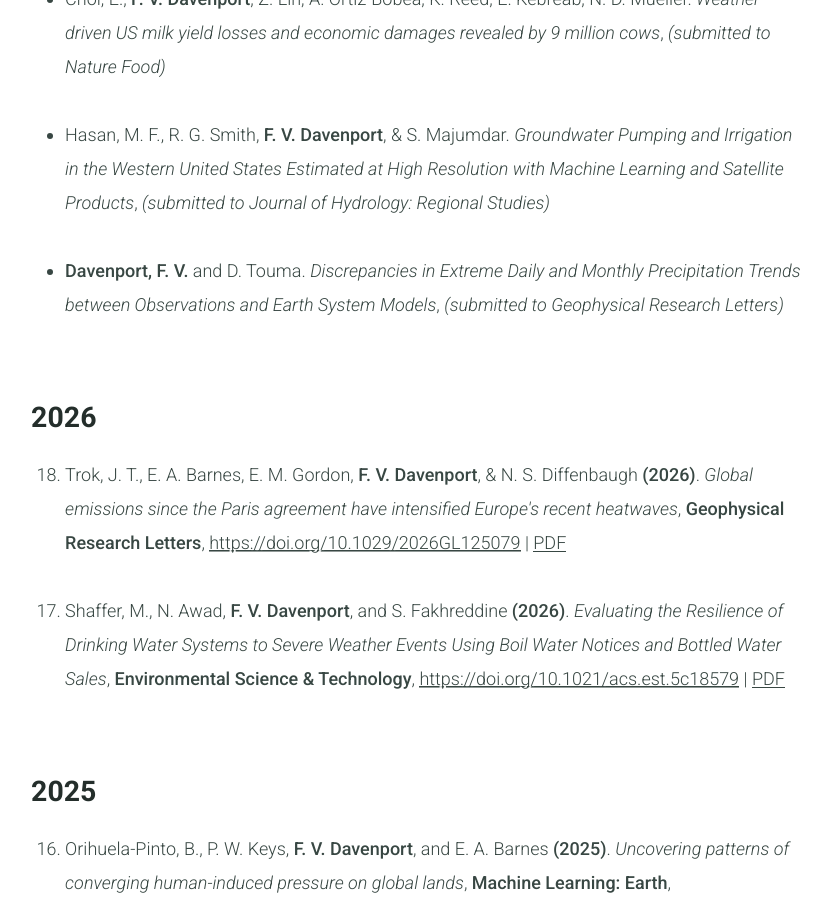
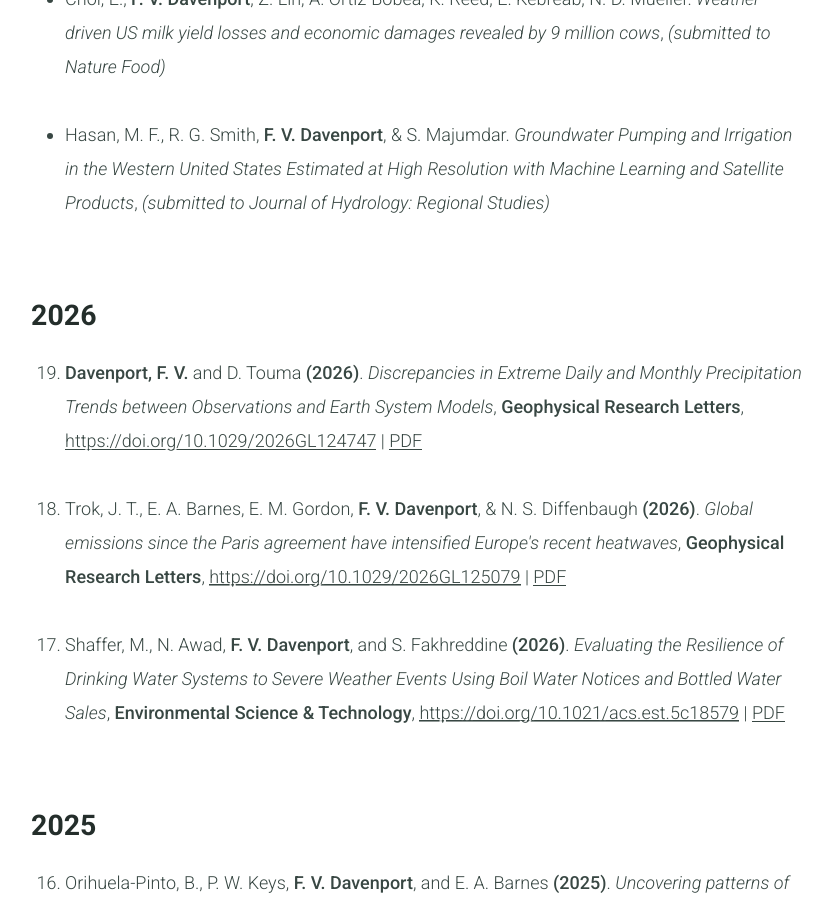
Before and after one commit to fdavenport/fdavenport.github.io, a Jekyll site: the page built from publications.md, in a window 1280 px wide and 900 px high, scrolled down 761 px. Shown: the whole window, without its empty margins (220-1052 px from the left). Built offline with Jekyll 4.4.1, drawn with Linux system fonts in a browser that asks for light colours.

Commit message:
update publications

```diff
--- a/_data/publications.yml
+++ b/_data/publications.yml
@@ -15,8 +15,10 @@
 
 - authors: "**Davenport, F. V.** and D. Touma"
   title: "Discrepancies in Extreme Daily and Monthly Precipitation Trends between Observations and Earth System Models"
+  year: 2026
   journal: "Geophysical Research Letters"
-  status: submitted
+  DOI:  https://doi.org/10.1029/2026GL124747
+  pdf: Davenport_Touma_2026.pdf
 
 - authors: "Trok, J. T., E. A. Barnes, E. M. Gordon, **F. V. Davenport**, & N. S. Diffenbaugh"
   title: "Global emissions since the Paris agreement have intensified Europe's recent heatwaves"
```
Also changed, not shown: 1 other file.
